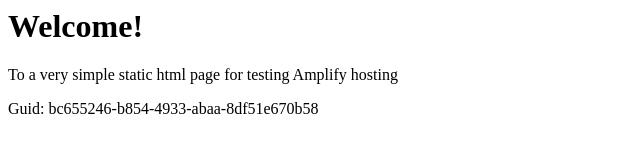
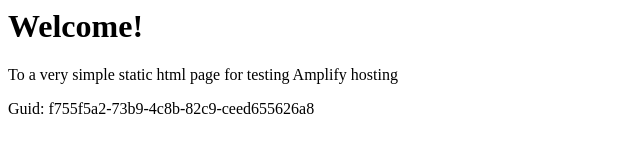
Before and after one commit to aws-aemilia-cmh/Github-PR-Commit-Integration-Test-DoNotTouch-GitHubWebhookPushCanaryTest-v1-preprod-us-east-2, a website: page src/index.html in a window 1280 px wide. Shown: the full height of the page, 0-640 px from the left. Drawn offline with Linux system fonts and the light colour scheme.

Commit message:
commit from integ tests

```diff
--- a/src/index.html
+++ b/src/index.html
@@ -12,6 +12,6 @@
 <body>
     <h1>Welcome!</h1>
     <p>To a very simple static html page for testing Amplify hosting</p>
-    <p>Guid: bc655246-b854-4933-abaa-8df51e670b58</p></body>
+    <p>Guid: f755f5a2-73b9-4c8b-82c9-ceed655626a8</p></body>
 
 </html>
```
